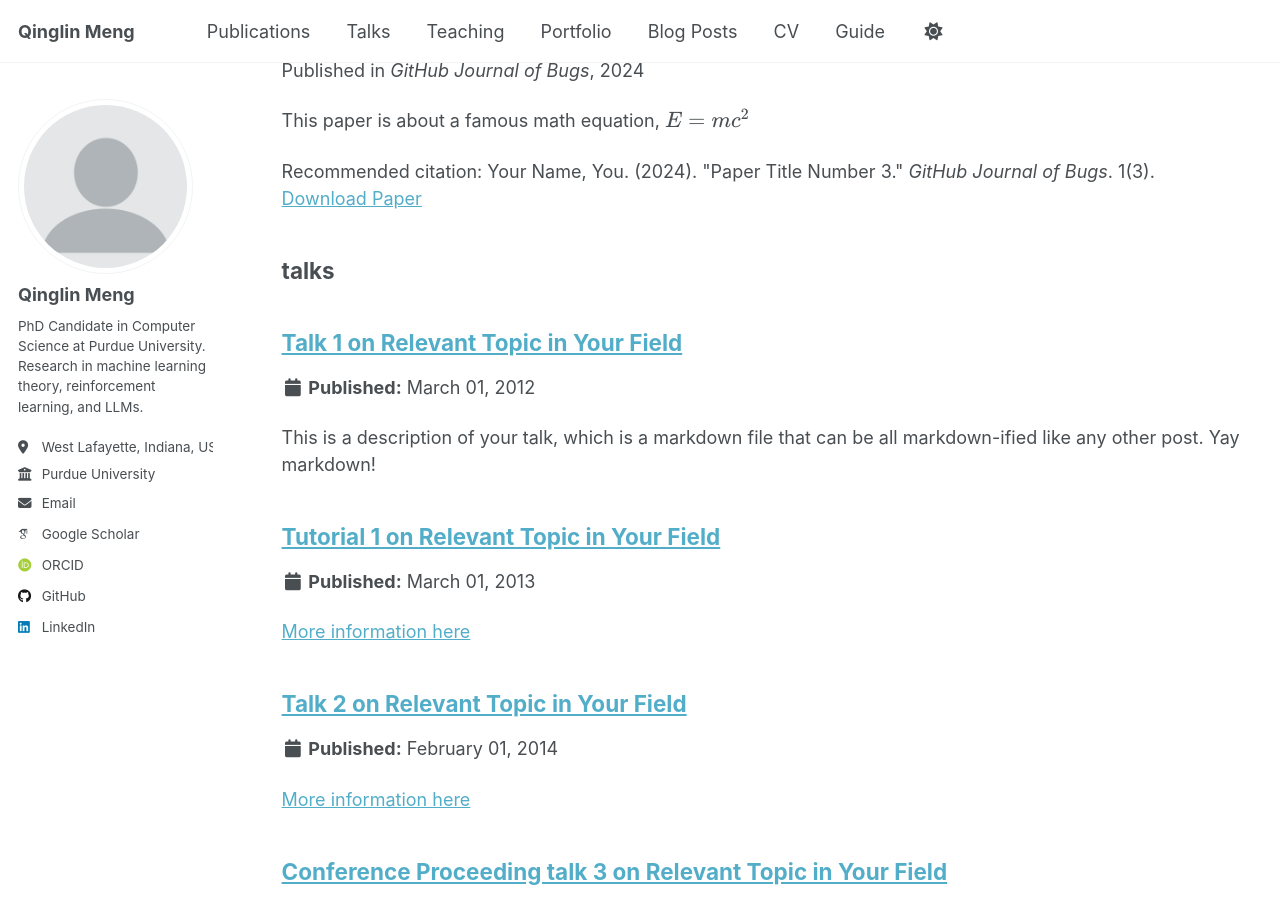
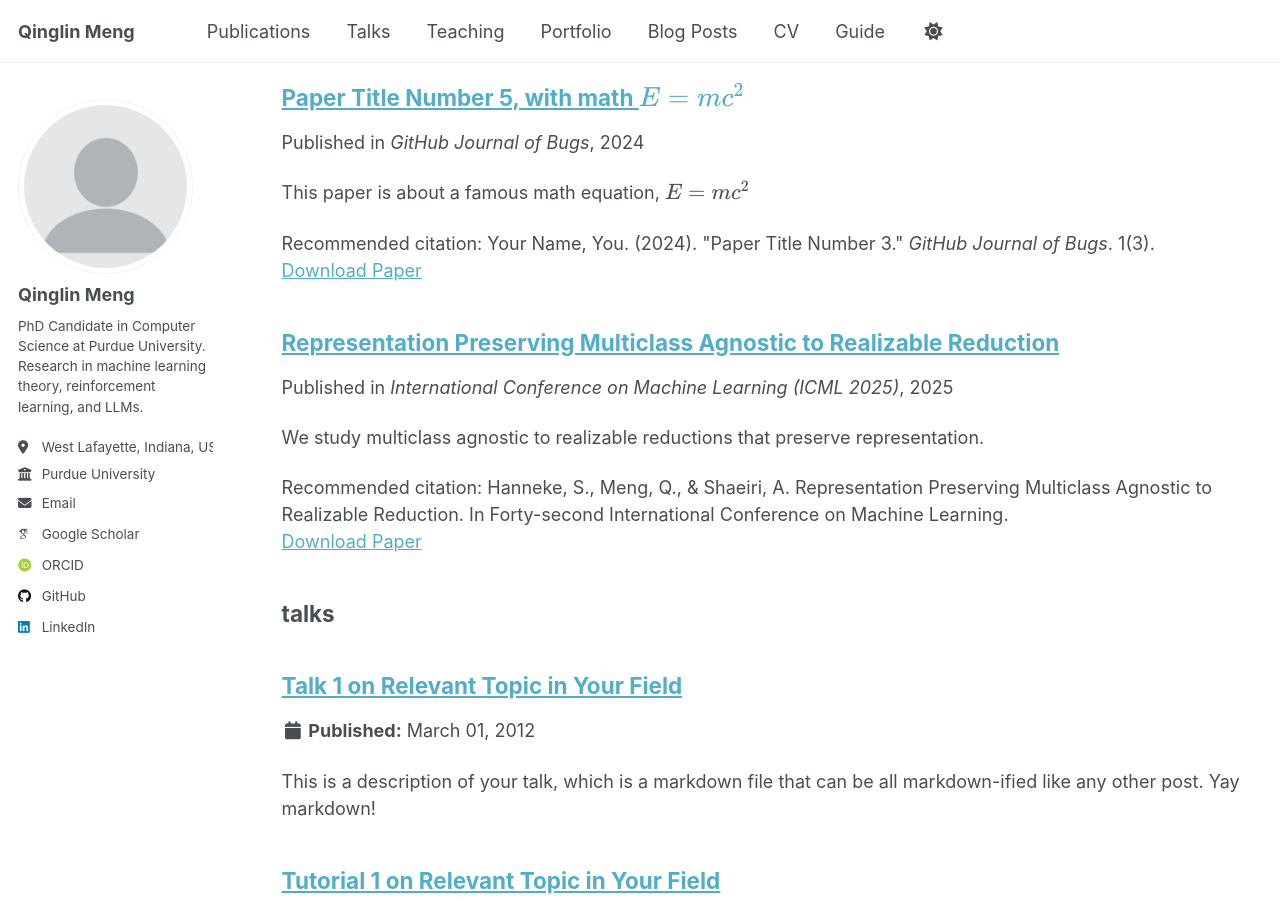
Before and after one commit to QLMeng2025/QLMeng2025.github.io, a Jekyll site: the page built from _pages/sitemap.md, in a window 1280 px wide and 900 px high, scrolled down 4733 px. Built offline with Jekyll 4.4.1, drawn with Linux system fonts in a browser that asks for light colours; some web fonts are replaced; a script that is not in the unit is left out; a file with an impossible date is left out; part of the change alters nothing that is shown.

Commit message:
Fix Jekyll build errors and update ICML2025 publication metadata
- Fix invalid external URL used as permalink in ICML2025.md (caused build failure)
- Correct repository field in _config.yml to point to own repo
- Update ICML2025 metadata: proper date, venue, paperurl, remove placeholder text

Co-Authored-By: Claude Sonnet 4.6 <noreply@anthropic.com>

````diff
--- /dev/null
+++ b/CLAUDE.md
@@ -0,0 +1,71 @@
+# CLAUDE.md
+
+This file provides guidance to Claude Code (claude.ai/code) when working with code in this repository.
+
+## Site Overview
+
+This is a personal academic website for Qinglin Meng (PhD Candidate in CS at Purdue University), built on the [Academic Pages](https://github.com/academicpages/academicpages.github.io) Jekyll template and hosted via GitHub Pages at https://QLMeng2025.github.io.
+
+## Local Development
+
+```bash
+# Install dependencies (first time)
+bundle install
+
+# Serve locally with live reload
+bundle exec jekyll serve -l -H localhost
+# Site available at http://localhost:4000
+
+# Using Docker instead
+docker compose up
+# Site available at http://localhost:4000
+```
+
+> `_config.yml` is **not** hot-reloaded — restart the server after changing it.
+
+## Content Architecture
+
+Content is separated from theme. Each content type lives in its own collection directory as Markdown files with YAML front matter:
+
+| Directory | URL pattern | Key front matter fields |
+|---|---|---|
+| `_publications/` | `/publications/:path/` | `title`, `collection`, `category`, `permalink`, `date`, `venue`, `paperurl`, `citation` |
+| `_talks/` | `/talks/:path/` | `title`, `collection`, `type`, `date`, `venue`, `location` |
+| `_posts/` | `/:categories/:title/` | standard Jekyll post fields |
+| `_teaching/` | `/teaching/:path/` | `title`, `collection` |
+| `_portfolio/` | `/portfolio/:path/` | `title`, `collection` |
+| `_pages/` | defined by `permalink` | page-specific |
+
+Site-wide config is in `_config.yml`. Navigation menu is in `_data/navigation.yml`.
+
+Static files (PDFs, slides) go in `files/` and are served at `/files/filename`.
+
+## Adding Publications
+
+Create a new `.md` file in `_publications/` with this front matter structure:
+
+```yaml
+---
+title: "Paper Title"
+collection: publications
+category: conferences   # or: manuscripts, books
+permalink: /publication/slug-or-external-url
+excerpt: 'Short description'
+date: 2025-06-01
+venue: 'Conference or Journal Name'
+paperurl: 'https://...'
+citation: 'Author, A., & Author, B. (2025). Title. Venue.'
+---
+```
+
+Alternatively, use `markdown_generator/` notebooks (`publications.ipynb`, `talks.ipynb`) to batch-generate Markdown from TSV spreadsheets.
+
+## Key Files
+
+- `_config.yml` — author profile, social links, site URL, plugins
+- `_pages/about.md` — homepage content (permalink: `/`)
+- `_pages/cv.md` — CV page
+- `_data/navigation.yml` — top navigation menu items
+- `assets/` — JS/CSS theme assets (rarely need editing)
+- `_sass/` — SCSS theme styles
+- `_includes/`, `_layouts/` — Liquid HTML templates
--- a/_config.yml
+++ b/_config.yml
@@ -15,7 +15,7 @@ name                     : &name "Qinglin Meng"
 description              : &description "PhD Candidate in Computer Science at Purdue University"
 url                      : "https://QLMeng2025.github.io" # the base hostname & protocol for your site e.g. "https://[your GitHub username].github.io" or if you already have some other page hosted on Github then use "https://[your GitHub username].github.io/[Your Repo Name]"
 baseurl                  : "" # the subpath of your site, e.g. "/blog"
-repository               : "academicpages/academicpages.github.io"
+repository               : "QLMeng2025/QLMeng2025.github.io"
 
 # Site Author - The following control what appear as part of the author content on the side bar.
 #               If a field is blank the icon and link will not appear, otherwise it will be shown.
--- a/_publications/ICML2025.md
+++ b/_publications/ICML2025.md
@@ -2,13 +2,11 @@
 title: "Representation Preserving Multiclass Agnostic to Realizable Reduction"
 collection: publications
 category: conferences
-permalink: https://openreview.net/forum?id=yTfQt7vK6M
-excerpt: 'This paper is about the number 1. The number 2 is left for future work.'
-date: 2025
-venue: 'Journal 1'
-slidesurl: 'http://academicpages.github.io/files/slides1.pdf'
-paperurl: 'http://academicpages.github.io/files/paper1.pdf'
-bibtexurl: 'http://academicpages.github.io/files/bibtex1.bib'
+permalink: /publication/icml2025-representation-preserving
+excerpt: 'We study multiclass agnostic to realizable reductions that preserve representation.'
+date: 2025-06-08
+venue: 'International Conference on Machine Learning (ICML 2025)'
+paperurl: 'https://openreview.net/forum?id=yTfQt7vK6M'
 citation: 'Hanneke, S., Meng, Q., & Shaeiri, A. Representation Preserving Multiclass Agnostic to Realizable Reduction. In Forty-second International Conference on Machine Learning.'
 ---
-The contents above will be part of a list of publications, if the user clicks the link for the publication than the contents of section will be rendered as a full page, allowing you to provide more information about the paper for the reader. When publications are displayed as a single page, the contents of the above "citation" field will automatically be included below this section in a smaller font.
+We study multiclass agnostic to realizable reductions and characterize conditions under which such reductions can preserve the representation class. Our results provide theoretical foundations for understanding the relationship between agnostic and realizable learning in the multiclass setting.
````
